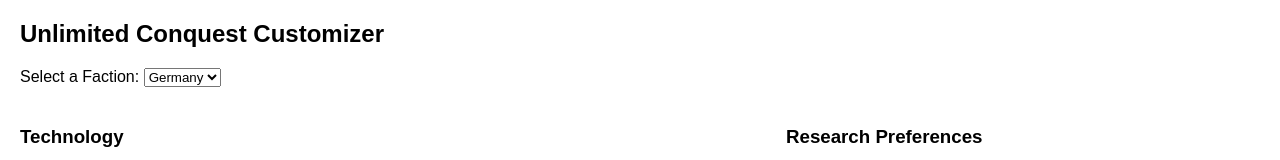
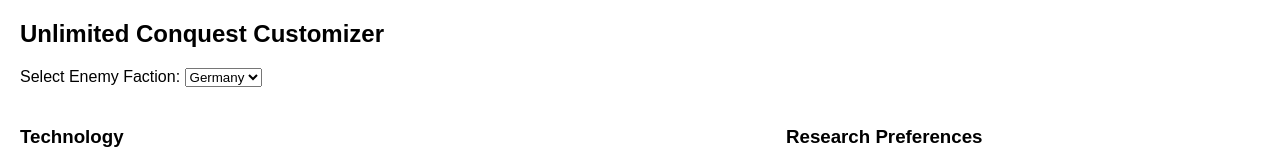
Before and after one commit to an-animal/goh-tools-dev, a plain HTML site: page index.html in a window 1280 px wide. Shown: the top 160 px of the page. Drawn offline with nearby package versions, Linux system fonts and the light colour scheme; no server answers.

Commit message:
Update index.html

```diff
--- a/index.html
+++ b/index.html
@@ -157,7 +157,7 @@
 <h2>Unlimited Conquest Customizer</h2>
 
 <div class="setting">
-    <label for="factionSelect">Select a Faction:</label>
+    <label for="factionSelect">Select Enemy Faction:</label>
     <select id="factionSelect">
         <option value="Germany">Germany</option>
         <option value="USA">USA</option>
```
